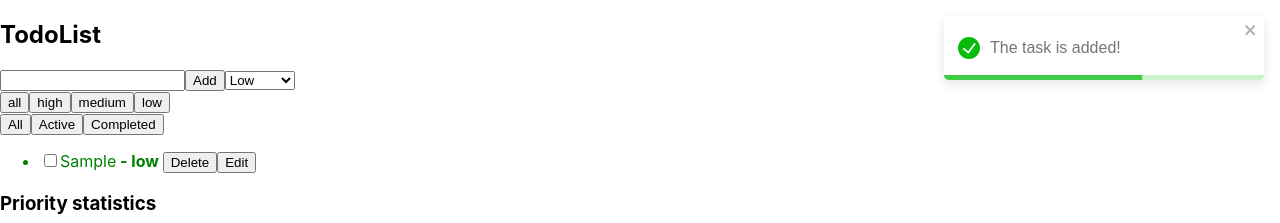
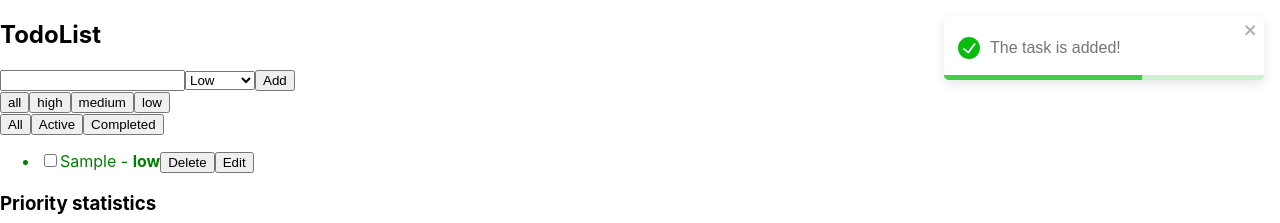
Before and after one commit to Emil431L/todo-list, a React (Create React App) app: page / in a window 1280 px wide. Both pictures are taken after typing "Sample" into the empty fields and a click on the button "Add". Shown: the top 223 px of the page. Built offline with nearby package versions, Linux system fonts and the light colour scheme.

Commit message:
Добавил все файлы в ветку dev

```diff
--- a/src/App.tsx
+++ b/src/App.tsx
@@ -3,6 +3,7 @@ import TodoInput from './components/TodoInput';
 import TodoList from './components/TodoList';
 import FilterButtons from './components/FilterButtons'
 import PriorityStats from './components/PriorityStats'
+import PriorityFilterButtons from './components/PriorityFilterButtons'
 import { ToastContainer } from 'react-toastify';
 import 'react-toastify/dist/ReactToastify.css';
 
@@ -10,6 +11,8 @@ function App() {
   return (
     <div>
       <TodoInput />
+      <PriorityFilterButtons/>
+      <FilterButtons/>
       <TodoList />
       <PriorityStats />
       <ToastContainer />
--- a/src/components/TodoInput.tsx
+++ b/src/components/TodoInput.tsx
@@ -1,52 +1,73 @@
 import React from 'react';
-import { setInput, AddTodo, updateTodo, setPriority } from "../store/TodoSlice";
+import { AddTodo, updateTodo } from "../store/TodoSlice";
 import { useAppSelector, useAppDispatch } from '../store/hooks';
 import { toast } from 'react-toastify';
-import FilterButtons from './FilterButtons';
-import PriorityFilterButtons from './PriorityFilterButtons'
 
 const TodoInput = () => {
-  const input = useAppSelector((state) => state.todos.input);
   const isEditing = useAppSelector((state) => state.todos.isEditing);
-  const priority = useAppSelector((state) => state.todos.priority);
-
+  const currentId = useAppSelector((state) => state.todos.currentId);
+  const list = useAppSelector((state) => state.todos.list);
+  const [input, setInputState] = React.useState('');
+  const [priority, setPriorityState] = React.useState<'low' | 'medium' | 'high'>('low');
   const dispatch = useAppDispatch();
 
+  React.useEffect(() => {
+    if (isEditing && currentId) {
+      const todo = list.find(t => t.id === currentId);
+      if (todo) {
+        setInputState(todo.text);
+        setPriorityState(todo.priority);
+      }
+    } else {
+      setInputState('');
+      setPriorityState('low');
+    }
+  }, [isEditing, currentId, list]);
+
   const handleInput: React.ChangeEventHandler<HTMLInputElement> = (e) => {
-    dispatch(setInput(e.target.value));
+    setInputState(e.target.value);
   };
 
   const handleAdd = () => {
-    dispatch(AddTodo());
+    if (!input.trim()) {
+      toast.error("Input cannot be empty");
+      return;
+    }
+    dispatch(AddTodo({ text: input, priority }));
+    setInputState('');
+    setPriorityState('low');
     toast.success("The task is added!");
   };
 
   const handleUpdate = () => {
-    dispatch(updateTodo());
+    if (!input.trim() || !currentId) {
+      toast.error("Input cannot be empty");
+      return;
+    }
+    dispatch(updateTodo({ id: currentId, text: input, priority }));
+    setInputState('');
+    setPriorityState('low');
     toast.info("The task is updated!");
   };
 
   const handlePriority: React.ChangeEventHandler<HTMLSelectElement> = (e) => {
-    dispatch(setPriority(e.target.value as 'low' | 'medium' | 'high'));
+    setPriorityState(e.target.value as 'low' | 'medium' | 'high');
   };
 
   return (
     <div>
       <h2>TodoList</h2>
       <input type="text" value={input} onChange={handleInput} />
+      <select value={priority} onChange={handlePriority}>
+        <option value={'low'}>Low</option>
+        <option value={'medium'}>Medium</option>
+        <option value={'high'}>High</option>
+      </select>
       {isEditing ? (
         <button onClick={handleUpdate}>Update</button>
       ) : (
         <button onClick={handleAdd}>Add</button>
       )}
-      <select value={priority} onChange={handlePriority}>
-        <option value={'low'}>Low</option>
-        <option value={'medium'}>Medium</option>
-        <option value={'high'}>High</option>
-      </select>
-
-      <PriorityFilterButtons/>
-      <FilterButtons/>
     </div>
   );
 };
--- a/src/components/TodoItem.tsx
+++ b/src/components/TodoItem.tsx
@@ -1,5 +1,5 @@
-import React from 'react';
-import { setDelete, editTodo, setToggle } from '../store/TodoSlice';
+import React, { useState } from 'react';
+import { setDelete, setToggle, updateTodo } from '../store/TodoSlice';
 import { useAppDispatch } from '../store/hooks';
 import { toast } from 'react-toastify';
 
@@ -14,20 +14,32 @@ interface TodoItemProps {
 
 const TodoItem: React.FC<TodoItemProps> = ({ todo }) => {
   const dispatch = useAppDispatch();
+  const [isEditing, setIsEditing] = useState(false);
+  const [input, setInput] = useState(todo.text);
+  const [priority, setPriority] = useState(todo.priority);
 
   const handleDelete = () => {
     dispatch(setDelete(todo.id));
     toast.error('Task is deleted');
   };
 
-  const handleEdit = () => {
-    dispatch(editTodo(todo.id));
-    toast.info('Task is enabled');
-  };
-
   const handleToggle = () => {
     dispatch(setToggle(todo.id));
     toast.success(todo.completed ? 'Task is incomplete' : 'Task is completed');
+  };
+
+  const handleEdit = () => {
+    if (isEditing) {
+      if (!input.trim()) {
+        toast.error('Input cannot be empty');
+        return;
+      }
+      dispatch(updateTodo({ id: todo.id, text: input, priority }));
+      toast.info('Task is updated');
+      setIsEditing(false);
+    } else {
+      setIsEditing(true);
+    }
   };
 
   const priorityColor = {
@@ -37,12 +49,29 @@ const TodoItem: React.FC<TodoItemProps> = ({ todo }) => {
   }[todo.priority];
 
   return (
-    <li style={{ textDecoration: todo.completed ? 'line-through' : 'none', color: priorityColor }}>
+    <li
+      style={{
+        textDecoration: todo.completed ? 'line-through' : 'none',
+        color: priorityColor,
+      }}
+    >
       <input type="checkbox" checked={todo.completed} onChange={handleToggle} />
-      {todo.text}
-      <strong> - {todo.priority} </strong>
+      {isEditing ? (
+        <>
+          <input value={input} onChange={(e) => setInput(e.target.value)} />
+          <select value={priority} onChange={(e) => setPriority(e.target.value as 'low' | 'medium' | 'high')}>
+            <option value="low">Low</option>
+            <option value="medium">Medium</option>
+            <option value="high">High</option>
+          </select>
+        </>
+      ) : (
+        <>
+          {todo.text} - <strong>{todo.priority}</strong>
+        </>
+      )}
       <button onClick={handleDelete}>Delete</button>
-      <button onClick={handleEdit}>Edit</button>
+      <button onClick={handleEdit}>{isEditing ? 'Update' : 'Edit'}</button>
     </li>
   );
 };
--- a/src/components/TodoList.tsx
+++ b/src/components/TodoList.tsx
@@ -2,7 +2,7 @@ import React from 'react';
 import { useAppSelector } from '../store/hooks';
 import TodoItem from './TodoItem';
 import { Filter } from '../store/TodoSlice';
-import {filterByProperty} from '../components/utils/FilterHelpers'
+import { filterByProperty } from '../components/utils/FilterHelpers';
 
 const TodoList = () => {
   const list = useAppSelector((state) => state.todos.list);
@@ -10,25 +10,19 @@ const TodoList = () => {
   const priorityFilter = useAppSelector((state) => state.todos.priorityFilter);
 
   const getFilteredList = () => {
+    let result = list;
+    if (filter === Filter.Completed) {
+      result = filterByProperty(result, 'completed', true);
+    } else if (filter === Filter.Active) {
+      result = filterByProperty(result, 'completed', false);
+    }
+    if (priorityFilter !== 'all') {
+      result = filterByProperty(result, 'priority', priorityFilter);
+    }
+    return result;
+  };
 
-    let result = list
-
-    if (filter === Filter.Completed) {
-      result = filterByProperty(result, 'completed', true)
-    }
-
-    else if (filter === Filter.Active) {
-      result = filterByProperty(result, 'completed', false)
-    }
-
-    if (priorityFilter !== 'all') {
-      result = filterByProperty(result, 'priority', priorityFilter)
-    }
-
-    return result
-  }
-
-  const filteredList = getFilteredList()
+  const filteredList = getFilteredList();
 
   return (
     <ul>
--- a/src/store/TodoSlice.ts
+++ b/src/store/TodoSlice.ts
@@ -37,41 +37,26 @@ const TodoSlice = createSlice({
   name: 'todos',
   initialState,
   reducers: {
-    setInput(state, action: PayloadAction<string>) {
-      state.input = action.payload;
-    },
-    AddTodo(state) {
-      if (state.input.trim()) {
+    AddTodo(state, action: PayloadAction<Pick<Todo, 'text' | 'priority'>>) {
       state.list.push({
         id: nanoid(),
-          text: state.input,
+        text: action.payload.text,
         completed: false,
-          priority: state.priority
+        priority: action.payload.priority
       });
       state.input = '';
-      }
     },
     setDelete(state, action: PayloadAction<string>) {
       state.list = state.list.filter((todo) => todo.id !== action.payload);
     },
-    editTodo(state, action: PayloadAction<string>) {
-      const todo = state.list.find((t) => t.id === action.payload);
+
+    updateTodo(state, action: PayloadAction<{id: string, text: string, priority: 'low' | 'medium' | 'high'}>) {
+      const todo = state.list.find((t) => t.id === action.payload.id);
       if (todo) {
-        state.isEditing = true;
-        state.currentId = todo.id;
-        state.input = todo.text;
-      }
-    },
-    updateTodo(state) {
-      if (state.input.trim() && state.currentId !== null) {
-        const todo = state.list.find((t) => t.id === state.currentId);
-        if (todo) {
-          todo.text = state.input;
-          todo.priority = state.priority;
-          state.input = '';
+        todo.text = action.payload.text;
+        todo.priority = action.payload.priority;
         state.isEditing = false;
         state.currentId = null;
-        }
       }
     },
     setToggle(state, action: PayloadAction<string>) {
@@ -80,31 +65,22 @@ const TodoSlice = createSlice({
         todo.completed = !todo.completed;
       }
     },
-
     setFilter(state, action: PayloadAction<Filter>) {
       state.filter = action.payload;
     },
-
-    setPriority(state, action: PayloadAction<'low' | 'medium' | 'high'>) {
-      state.priority = action.payload
-    },
-
     setPriorityFilter(state, action: PayloadAction<'all' | 'low' | 'medium' | 'high'>) {
       state.priorityFilter = action.payload
-    }
+    },
   },
 });
 
 export const {
-  setInput,
   AddTodo,
   setDelete,
-  editTodo,
   updateTodo,
   setToggle,
   setFilter,
-  setPriority,
-  setPriorityFilter
+  setPriorityFilter,
 } = TodoSlice.actions;
 
 export default TodoSlice.reducer;
```
Lines whose indentation alone changed are shown as unchanged.
